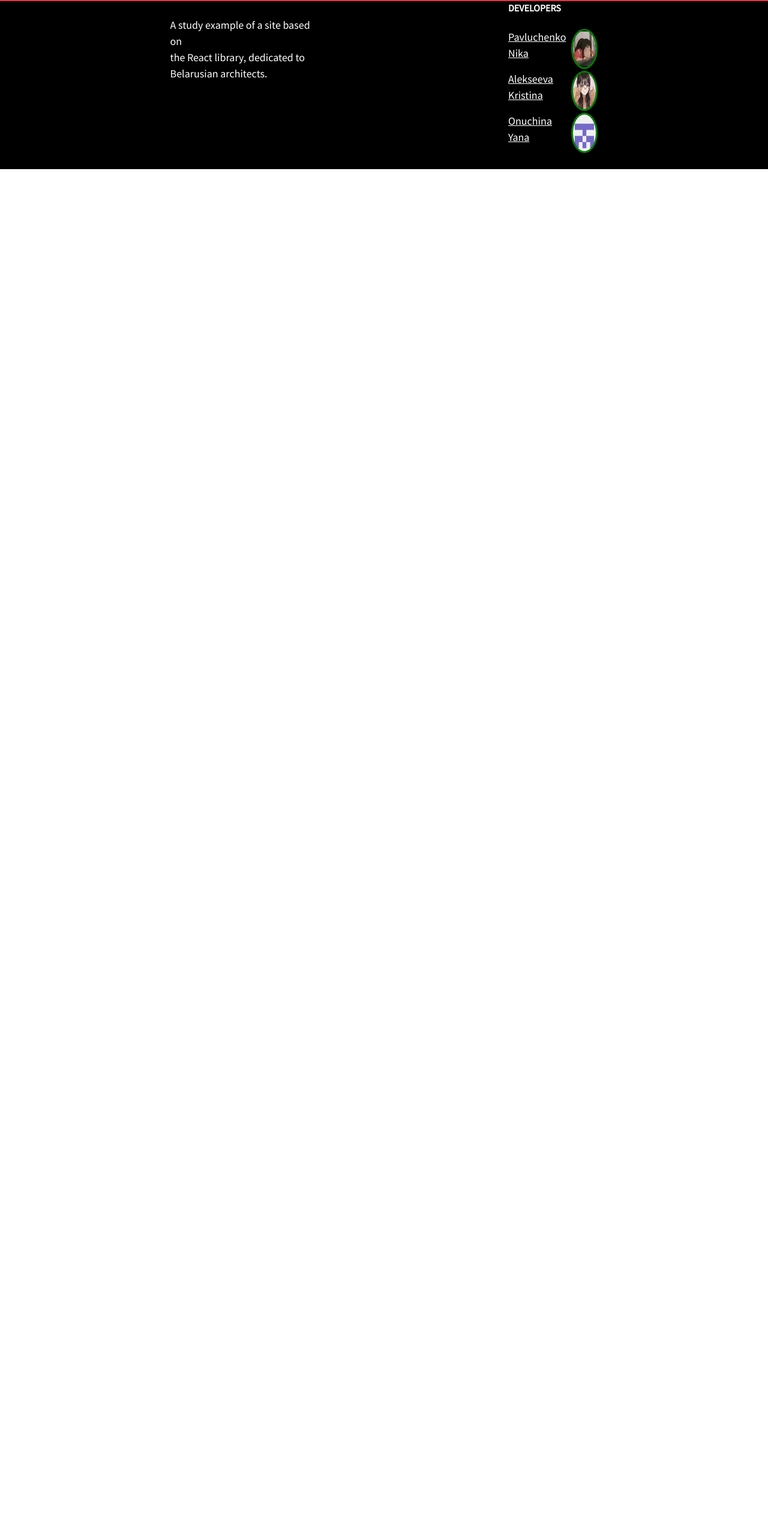
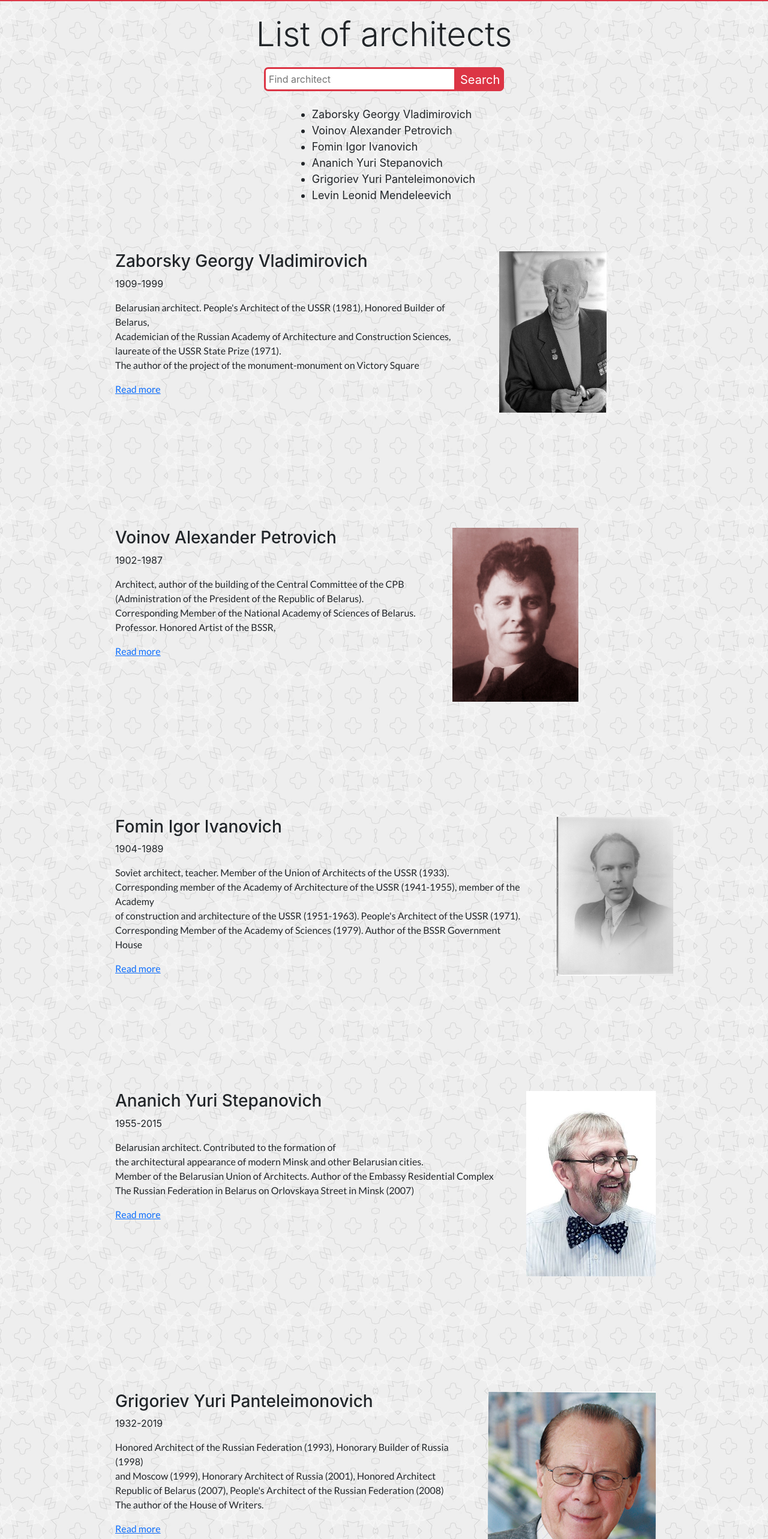
Before and after one commit to Silvernika/react-app, a React (Create React App) app: page /react-app/People in a window 1280 px wide. Shown: the part 66-2632 px from the top of the page at 60% size. Before the commit the page ends 800 px from the top, so only its background shows below. Built offline with nearby package versions, Linux system fonts and the light colour scheme.

Commit message:
могила уже

```diff
--- a/src/App.js
+++ b/src/App.js
@@ -17,14 +17,14 @@ function App() {
     <Navbar/>
     <div className="containers">
       <Routes>
-        <Route path={'/'} exact element={<Home/>} />
-        <Route path={'/People'} element={<People/>}/>
-        <Route path={'/Levin'} element={<Levin/>}/>
-        <Route path={'/Zaborsky'} element={<Zaborsky/>}/>
-        <Route path={'/Voinov'} element={<Voinov/>}/>
-        <Route path={'/Phomin'} element={<Phomin/>}/>
-        <Route path={'/Ananich'} element={<Ananich/>}/>
-        <Route path={'/Grigorev'} element={<Grigorev/>}/>
+        <Route path={'/react-app/'} exact element={<Home/>} />
+        <Route path={'/react-app/People'} element={<People/>}/>
+        <Route path={'/react-app/Levin'} element={<Levin/>}/>
+        <Route path={'/react-app/Zaborsky'} element={<Zaborsky/>}/>
+        <Route path={'/react-app/Voinov'} element={<Voinov/>}/>
+        <Route path={'/react-app/Phomin'} element={<Phomin/>}/>
+        <Route path={'/react-app/Ananich'} element={<Ananich/>}/>
+        <Route path={'/react-app/Grigorev'} element={<Grigorev/>}/>
       </Routes>
     </div>
     <Footer/>
--- a/src/pages/Home.js
+++ b/src/pages/Home.js
@@ -23,7 +23,7 @@ function Home() {
               {t("levin.description_4")}<br/>
               {t("levin.description_5")}<br/>
               {t("levin.description_6")}</p>
-              <a href="/Levin" class="link-primary">{t("home.read_more")}</a>
+              <a href="/react-app/Levin" class="link-primary">{t("home.read_more")}</a>
             </div>
           </div>
           <div className='pic_of_day'>
--- a/src/pages/People.js
+++ b/src/pages/People.js
@@ -66,7 +66,7 @@ function People() {
               <p>{t("zaborsky.description_1")}<br/>
               {t("zaborsky.description_2")}<br/>
               {t("zaborsky.description_3")}</p>
-              <a href="/Zaborsky" class="link-primary">{t("people.read_more")}</a>
+              <a href="/react-app/Zaborsky" class="link-primary">{t("people.read_more")}</a>
              </div>
             </div>
             <div className='picture'>
@@ -81,7 +81,7 @@ function People() {
              <p>{t("voinov.description_1")}<br/>
                      {t("voinov.description_2")}<br/>
                      {t("voinov.description_3")}</p>
-              <a href="/Voinov" class="link-primary">{t("people.read_more")}</a>
+              <a href="/react-app/Voinov" class="link-primary">{t("people.read_more")}</a>
              </div>
             </div>
             <div className='picture'>
@@ -97,7 +97,7 @@ function People() {
               {t("phomin.description_2")}<br/>
               {t("phomin.description_3")}<br/>
               {t("phomin.description_4")}</p>
-              <a href="/Phomin" class="link-primary">{t("people.read_more")}</a>
+              <a href="/react-app/Phomin" class="link-primary">{t("people.read_more")}</a>
              </div>
             </div>
             <div className='picture'>
@@ -113,7 +113,7 @@ function People() {
               {t("ananich.description_2")}<br/>
               {t("ananich.description_3")}<br/>
               {t("ananich.description_4")}</p>
-              <a href="/Ananich" class="link-primary">{t("people.read_more")}</a>
+              <a href="/react-app/Ananich" class="link-primary">{t("people.read_more")}</a>
              </div>
             </div>
             <div className='picture'>
@@ -129,7 +129,7 @@ function People() {
               {t("grigorev.description_2")}<br/>
               {t("grigorev.description_3")}<br/>
               {t("grigorev.description_4")}</p>
-              <a href="/Grigorev" class="link-primary">{t("people.read_more")}</a>
+              <a href="/react-app/Grigorev" class="link-primary">{t("people.read_more")}</a>
              </div>
             </div>
             <div className='picture'>
@@ -147,7 +147,7 @@ function People() {
              {t("levin.description_4")}<br/>
              {t("levin.description_5")}<br/>
              {t("levin.description_6")}</p>
-              <a href="/Levin" class="link-primary">{t("people.read_more")}</a>
+              <a href="/react-app/Levin" class="link-primary">{t("people.read_more")}</a>
              </div>
             </div>
            <div className='picture'>
```
